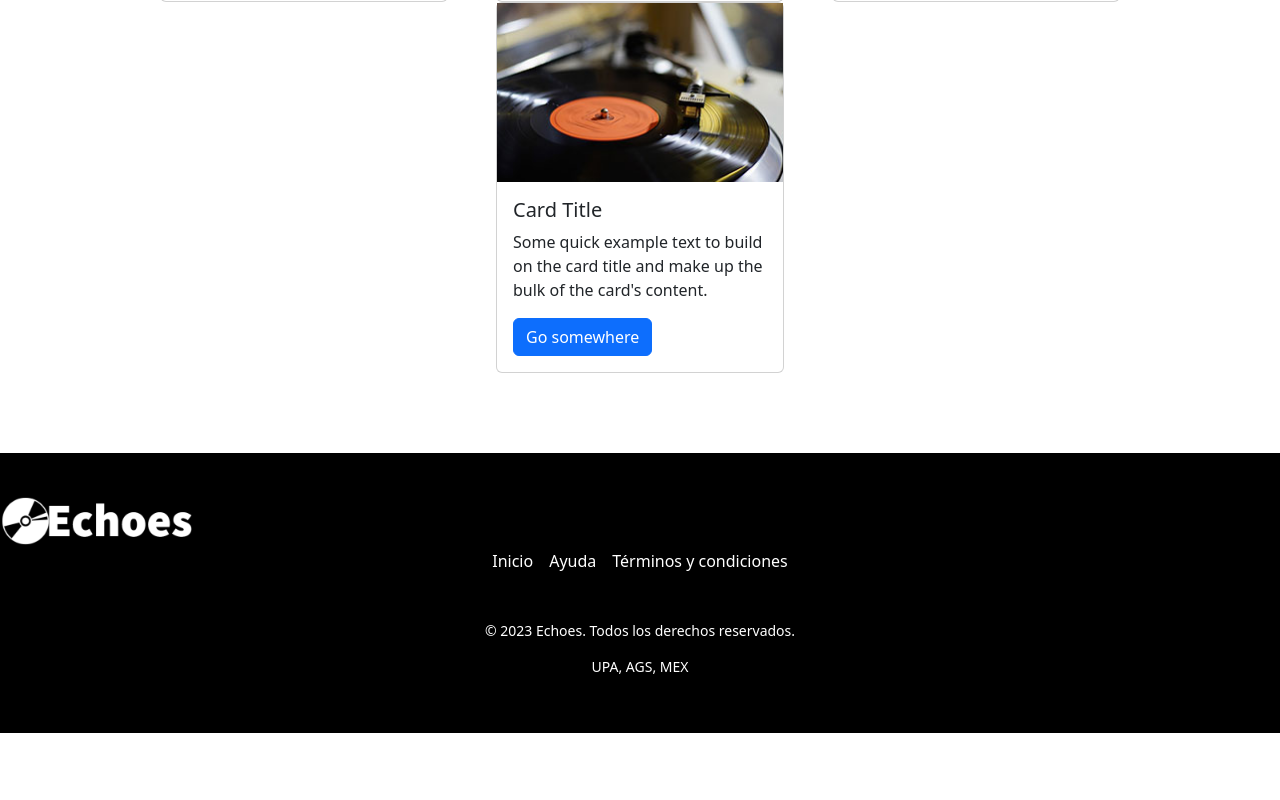
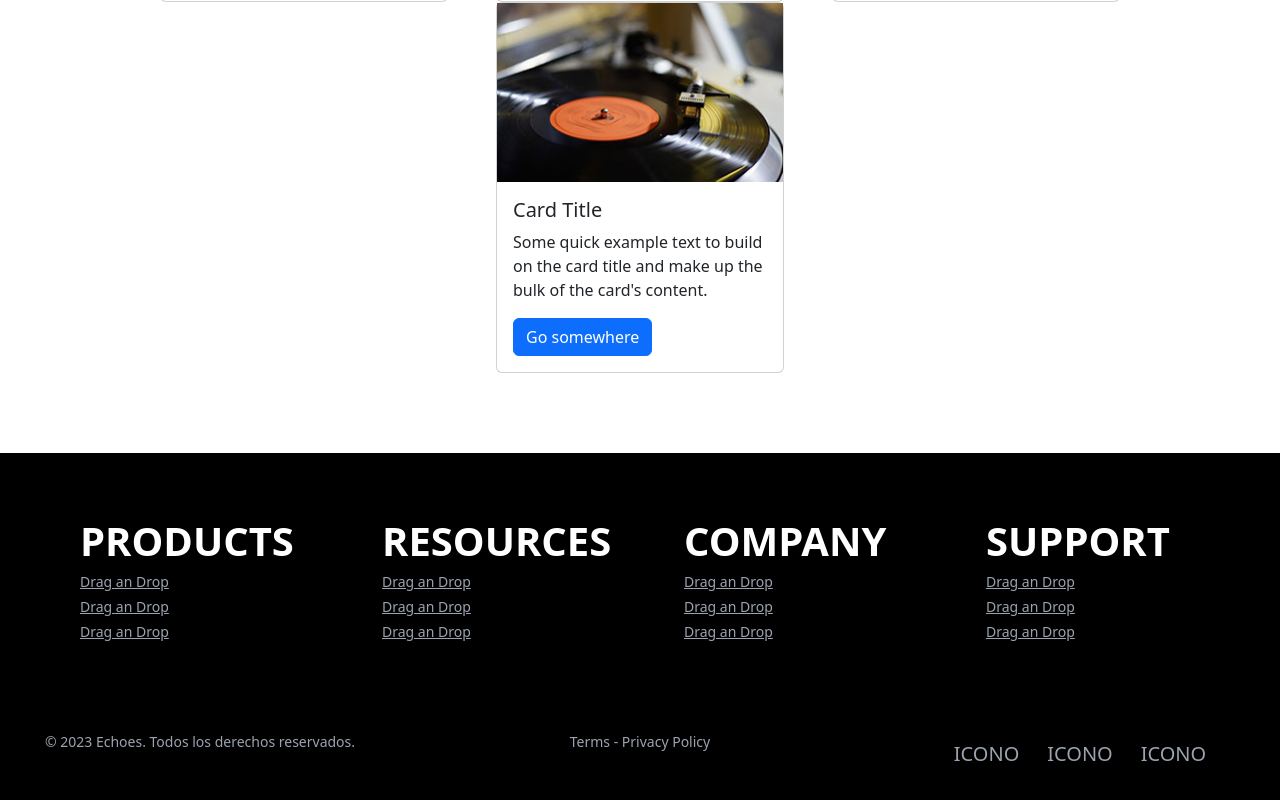
Before and after one commit to AlessandroHACK/echoes1, a Next.js app: page / in a window 1280 px wide. Shown: the part 1813-2613 px from the top of the page. Before the commit the page ends 2546 px from the top, so only its background shows below. Built offline with nearby package versions, Linux system fonts and the light colour scheme.

Commit message:
Realizacion del footer

```diff
--- a/components/Footer.js
+++ b/components/Footer.js
@@ -1,5 +1,8 @@
 import Image from 'next/image';
 import Link from 'next/link';
+import ItemsContainer from './ItemsContainer';
+import SocialIcons from './SocialIcons';
+import {Icons} from './Menus';
 
 const Footer = () => {
   return (
@@ -28,4 +31,16 @@ const Footer = () => {
   );
 };
 
-export default Footer;
+const Footer1 = () => {
+  return <footer className='bg-black mt-20 text-white'>
+
+    <ItemsContainer />
+    <div className='grid grid-cols-1 sm:grid-cols-2 lg:grid-cols-3 gap-10 text-center pt-2 text-gray-400 text-sm pb-8'>
+      <span>&copy; {new Date().getFullYear()} Echoes. Todos los derechos reservados.</span>
+      <span>Terms - Privacy Policy</span>
+      <SocialIcons Icons = {Icons}/>
+    </div>
+  </footer>
+};
+
+export default Footer1;
--- /dev/null
+++ b/components/Item.js
@@ -0,0 +1,19 @@
+const Item = ({Links, title}) => {
+    return (
+    <ul>
+        <h1 className="mb-1 font-semibold">{title}</h1>
+        {
+            Links.map((link) => (
+                <li key={link.name}>
+                    <a className="text-gray-400 hover-text duration-300
+                                  text-sm cursor-pointer leading-6"
+                       href={link.link}>
+                    {link.name}
+                    </a>
+                </li>
+            ))}
+    </ul>
+    )
+};
+
+export default Item;
--- /dev/null
+++ b/components/ItemsContainer.js
@@ -0,0 +1,16 @@
+import Item from './Item';
+import {PRODUCTS, RESOURCES, COMPANY, SUPPORT} from './Menus';
+
+const ItemsContainer = () => {
+  return (
+    <div className='grid grid-cols-1 sm:grid-cols-3
+                    lg:grid-cols-4 gap-6 sm:px-8 px-5 py-16 '>
+      <Item Links={PRODUCTS} title="PRODUCTS"/>
+      <Item Links={RESOURCES} title="RESOURCES"/>
+      <Item Links={COMPANY} title="COMPANY"/>
+      <Item Links={SUPPORT} title="SUPPORT"/>
+    </div>
+  );
+};
+
+export default ItemsContainer
--- /dev/null
+++ b/components/Menus.js
@@ -0,0 +1,30 @@
+export const PRODUCTS = [
+    {name: 'Drag an Drop', link:"#"},
+    {name: 'Drag an Drop', link:"#"},
+    {name: 'Drag an Drop', link:"#"},
+];
+
+export const RESOURCES = [
+    {name: 'Drag an Drop', link:"#"},
+    {name: 'Drag an Drop', link:"#"},
+    {name: 'Drag an Drop', link:"#"},
+];
+
+export const COMPANY = [
+    {name: 'Drag an Drop', link:"#"},
+    {name: 'Drag an Drop', link:"#"},
+    {name: 'Drag an Drop', link:"#"},
+];
+
+export const SUPPORT = [
+    {name: 'Drag an Drop', link:"#"},
+    {name: 'Drag an Drop', link:"#"},
+    {name: 'Drag an Drop', link:"#"},
+];
+
+
+export const Icons = [
+    {name: 'logo-facebook', link:"#"},
+    {name: 'logo-twitter', link:"#"},
+    {name: 'logo-instagram', link:"#"},
+];
--- /dev/null
+++ b/components/SocialIcons.js
@@ -0,0 +1,17 @@
+const SocialIcons = ({Icons}) => {
+    return (
+    <div className="teat-teal-500">
+        {Icons.map(icon => (
+            <span key={icon.name}
+                  className="p-2 cursor-pointer inline-flex items-center
+                             rounded-fullbg-gray-700 mx-1.5 text-xl
+                             hover:text-gray-100 hover:bg-teal-500
+                             duration-300">
+            <ion-icon name={icon.name}>ICONO</ion-icon>
+            </span>
+        ))}
+    </div>
+    )
+};
+
+export default SocialIcons;
```
